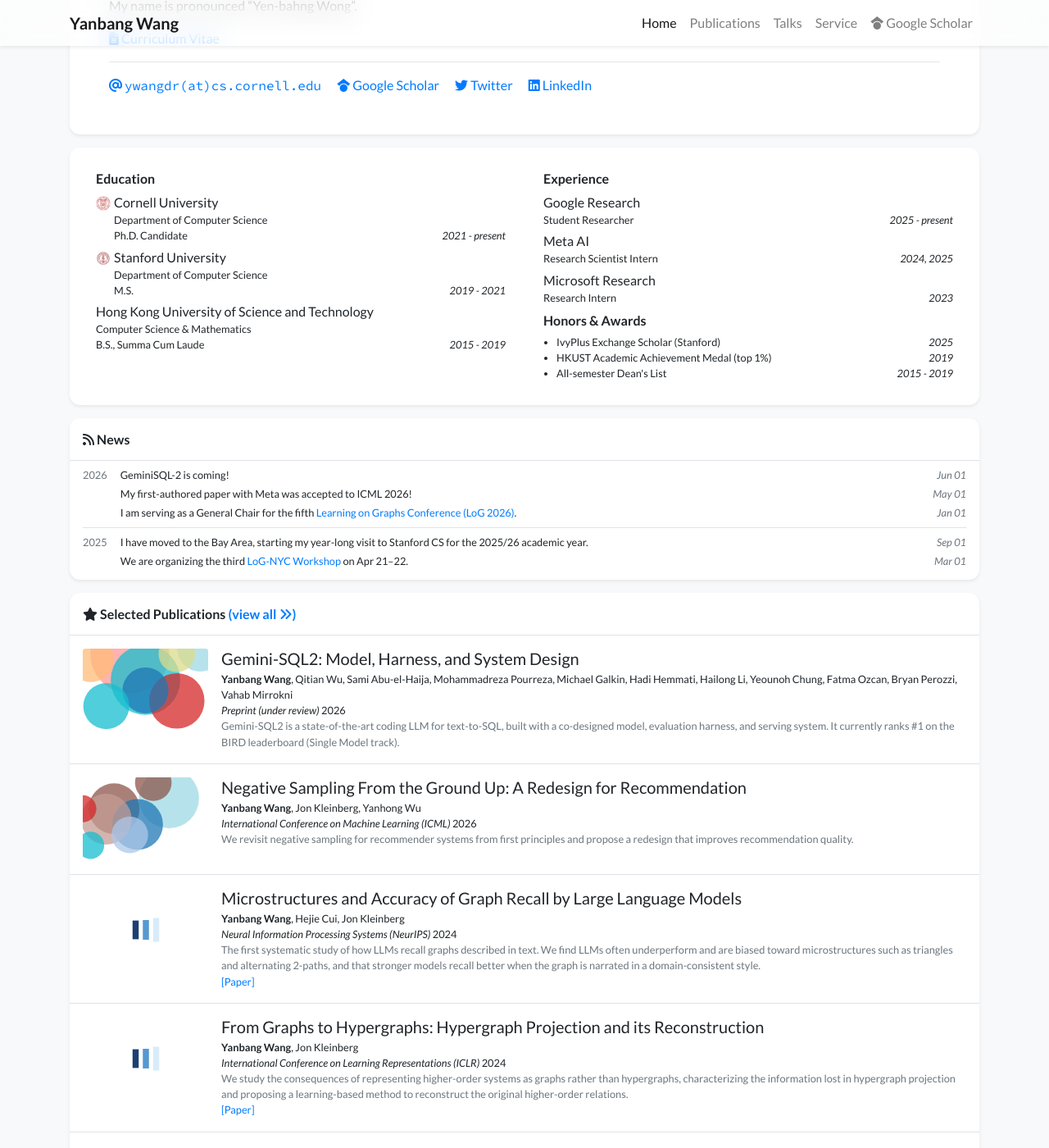
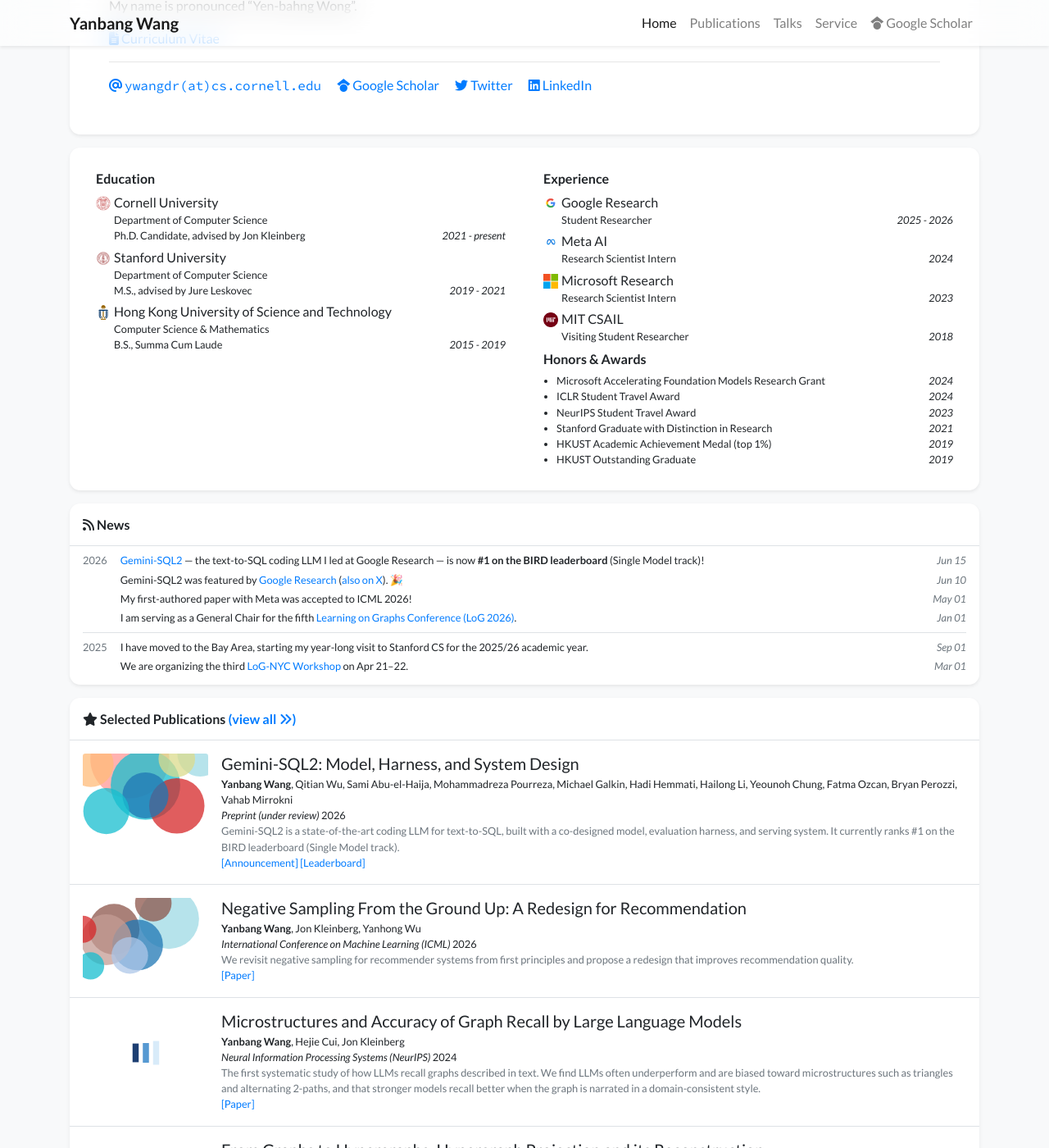
Before and after one commit to Abel0828/abel0828.github.io, a Jekyll site: the page built from index.html, in a window 1280 px wide and 1400 px high, scrolled down 557 px. Shown: the whole window at 82% size. Built offline with Jekyll 4.4.1, drawn with Linux system fonts in a browser that asks for light colours; nearby versions of some CDN libraries; a style sheet for code colours, icons or effects is not loaded; some of the changed text lies outside the part shown.

Commit message:
Add logos, full honors, Talks from CV, IvyPlus title, Gemini-SQL2 news & links
- Add HKUST/Google/Meta/Microsoft/MIT logos to Education & Experience
- Populate Honors & Awards and advisors from CV
- Repopulate Talks tab (invited talks + oral presentations + 2026 Google talk)
- Fix Stanford position to IvyPlus Visiting Scholar
- Add Gemini-SQL2 success news with real announcement/BIRD links
- Add paper links: ICML 2026, WebConf 2023 (ACM), Gemini-SQL2 announcement

Co-Authored-By: Claude Opus 4.8 <noreply@anthropic.com>

```diff
--- a/_data/profile.yml
+++ b/_data/profile.yml
@@ -4,7 +4,7 @@ navbar_name: "Yanbang Wang"
 
 positions:
 - name: Ph.D. Candidate, Computer Science, Cornell University
-- name: Visiting Student Researcher, Stanford University
+- name: IvyPlus Visiting Scholar, Stanford University
 - name: Student Researcher, Google Research
 
 email: "ywangdr@cs.cornell.edu"
@@ -52,33 +52,47 @@ education:
 - name: Cornell University
   logo: /assets/images/badges/cornell.png
   dept: Department of Computer Science
-  position: Ph.D. Candidate
+  position: Ph.D. Candidate, advised by Jon Kleinberg
   date: 2021 - present
 - name: Stanford University
   logo: /assets/images/badges/stanford.png
   dept: Department of Computer Science
-  position: M.S.
+  position: M.S., advised by Jure Leskovec
   date: 2019 - 2021
 - name: Hong Kong University of Science and Technology
+  logo: /assets/images/badges/hkust.png
   dept: Computer Science & Mathematics
   position: B.S., Summa Cum Laude
   date: 2015 - 2019
 
 experience:
 - name: Google Research
+  logo: /assets/images/badges/google.png
   position: Student Researcher
-  date: 2025 - present
+  date: 2025 - 2026
 - name: Meta AI
+  logo: /assets/images/badges/meta.png
   position: Research Scientist Intern
-  date: 2024, 2025
+  date: 2024
 - name: Microsoft Research
-  position: Research Intern
+  logo: /assets/images/badges/microsoft.png
+  position: Research Scientist Intern
   date: 2023
+- name: MIT CSAIL
+  logo: /assets/images/badges/MIT_Social_circle.png
+  position: Visiting Student Researcher
+  date: 2018
 
 awards:
-- name: IvyPlus Exchange Scholar (Stanford)
-  date: 2025
+- name: Microsoft Accelerating Foundation Models Research Grant
+  date: 2024
+- name: ICLR Student Travel Award
+  date: 2024
+- name: NeurIPS Student Travel Award
+  date: 2023
+- name: Stanford Graduate with Distinction in Research
+  date: 2021
 - name: HKUST Academic Achievement Medal (top 1%)
   date: 2019
-- name: All-semester Dean's List
-  date: 2015 - 2019
+- name: HKUST Outstanding Graduate
+  date: 2019
--- a/talks.html
+++ b/talks.html
@@ -9,9 +9,24 @@ navbar_title: Talks
             <div class="card-body p-4">
                 <h5 class="mb-3">Invited Talks</h5>
                 <ul>
-                    <!-- Add talks here, newest first, e.g.:
-                    <li><em>Talk title</em> &mdash; Host / Venue, Month Year</li>
-                    -->
+                    <li><em>Gemini-SQL2: Model, Harness, and System Design</em> &mdash; Google Research, 2026</li>
+                    <li>Microsoft Research &mdash; 2023</li>
+                    <li>Tsinghua University, AI-Time Forum &mdash; 2021</li>
+                    <li>Tianjin University, College of Intelligence and Computing &mdash; 2021</li>
+                    <li>UIUC, Data Mining Group (DMG) &mdash; 2020</li>
+                    <li>MIT CSAIL, Any-scale Learning For All (ALFA) Group &mdash; 2018</li>
+                </ul>
+
+                <h5 class="mb-3 mt-4">Conference Oral Presentations</h5>
+                <ul>
+                    <li><em>On the Relationship Between Relevance and Conflict in Online Social Link Recommendations</em>
+                        &mdash; IC2S2, 2024</li>
+                    <li><em>Network Recall by Large Language Models</em> &mdash; IC2S2, 2024</li>
+                    <li><em>A Network-based Method for Estimating Potential for Career Advancement from Incomplete Data</em>
+                        &mdash; SSHA, 2020</li>
+                    <li><em>Transfer Learning using Representation Learning in Massive Open Online Courses</em>
+                        &mdash; LAK, 2019</li>
+                    <li><em>Using Detailed Access Trajectories for Learning Behavior Analysis</em> &mdash; LAK, 2019</li>
                 </ul>
             </div>
         </div>
```
Also changed, not shown: _news/2026-06-geminisql-bird.md (added, +7 -0 lines), _news/2026-06-geminisql-featured.md (added, +7 -0 lines), _news/2026-06-geminisql.md (deleted, +0 -4 lines), _publications/2023/2023-authentication.md (+2 -0 lines), _publications/2026/2026-gemini-sql2.md (+3 -0 lines), _publications/2026/2026-negative-sampling.md (+2 -0 lines), .claude/settings.local.json, assets/images/badges/google.png (added), assets/images/badges/hkust.png (added), assets/images/badges/meta.png (added), assets/images/badges/microsoft.png (added).
